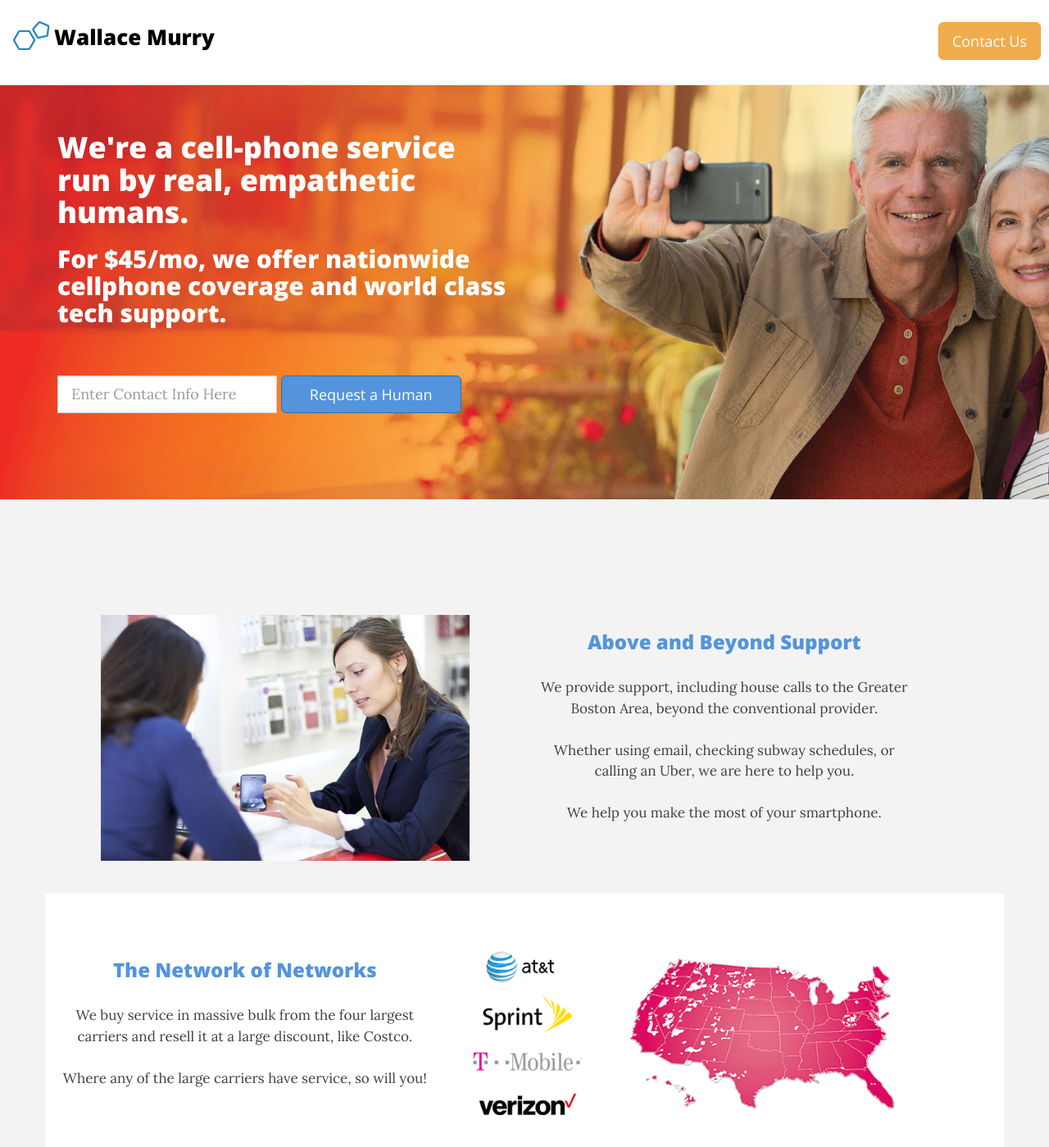
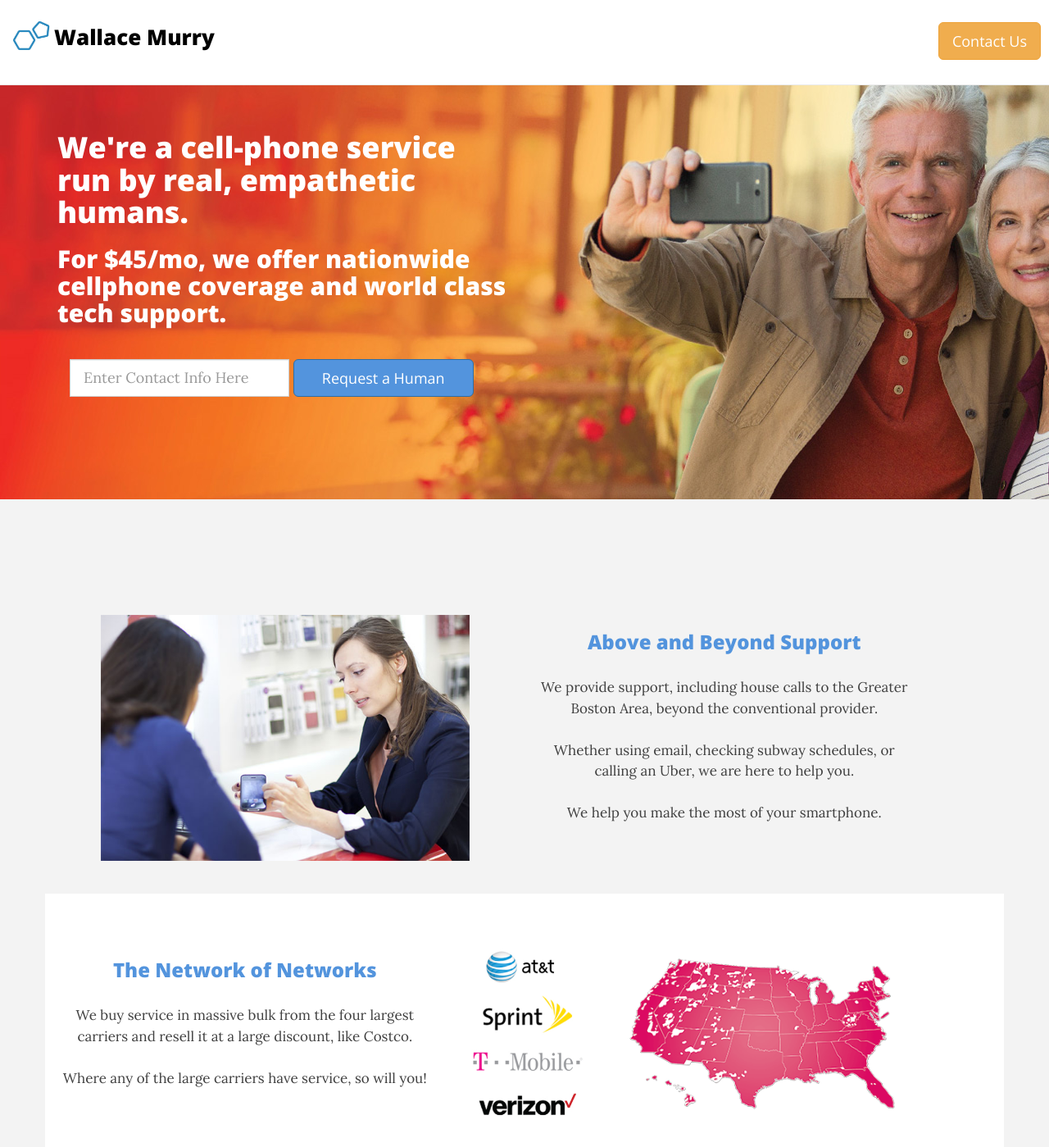
Before and after one commit to jalague/wallacemurry, a Jekyll site: the page built from index.html, in a window 1280 px wide and 1400 px high. Shown: the whole window at 82% size. Built offline with Jekyll 4.4.1, drawn with Linux system fonts in a browser that asks for light colours; nearby versions of some CDN libraries.

Commit message:
Fix homepage banner CTA on mobile

```diff
--- a/_layouts/homepage.html
+++ b/_layouts/homepage.html
@@ -27,6 +27,7 @@
 
         </h2>
 
+      <div class='col-md-12'>
 
         <div class='main-cta'>
           <form class="form-inline" action ="https://formspree.io/wittedhaddock@gmail.com", method="POST">
@@ -44,7 +45,6 @@
         </div>
       </div>
 
-      <div class='col-md-7'>
       </div>
     </div>
   </div>
--- a/css/custom.css
+++ b/css/custom.css
@@ -110,7 +110,7 @@
 }
 
 .main-cta {
-  margin-top:60px;
+  margin-top:30px;
 }
 
 .main-cta .btn{
```
